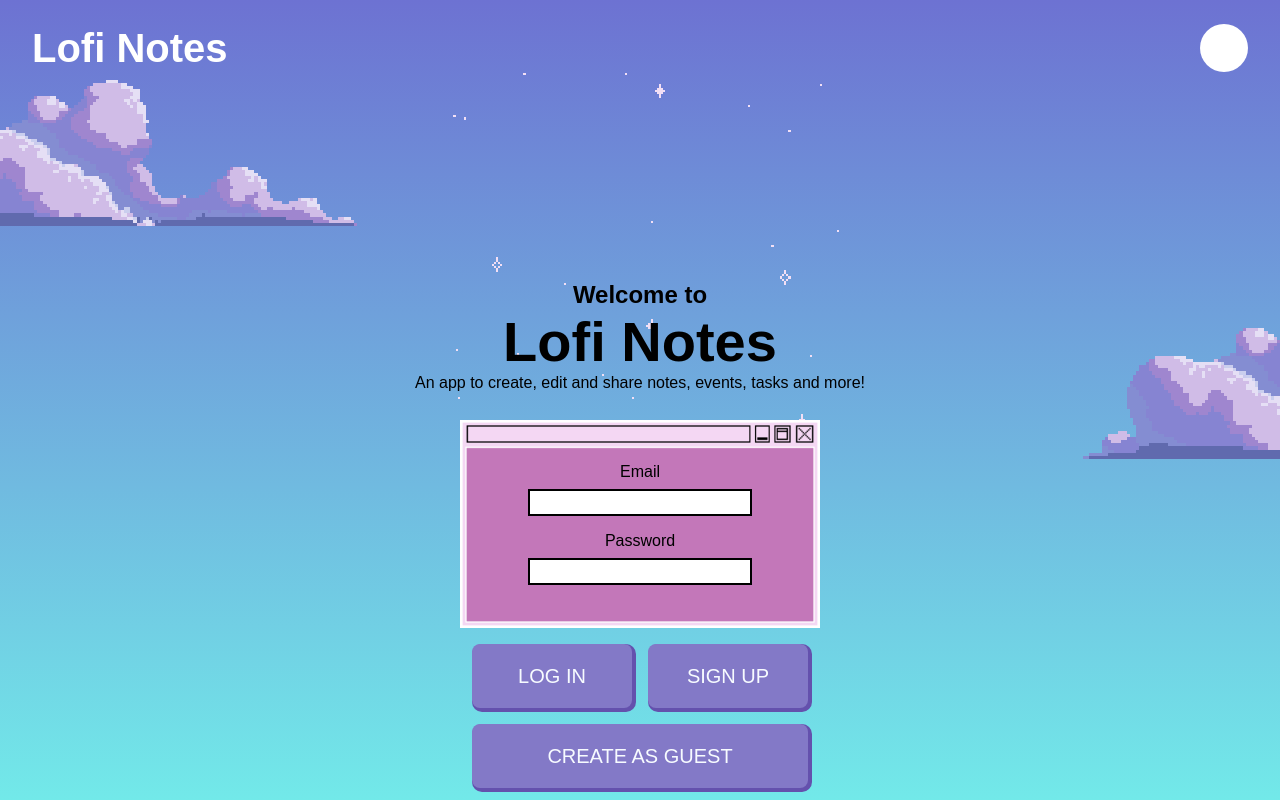
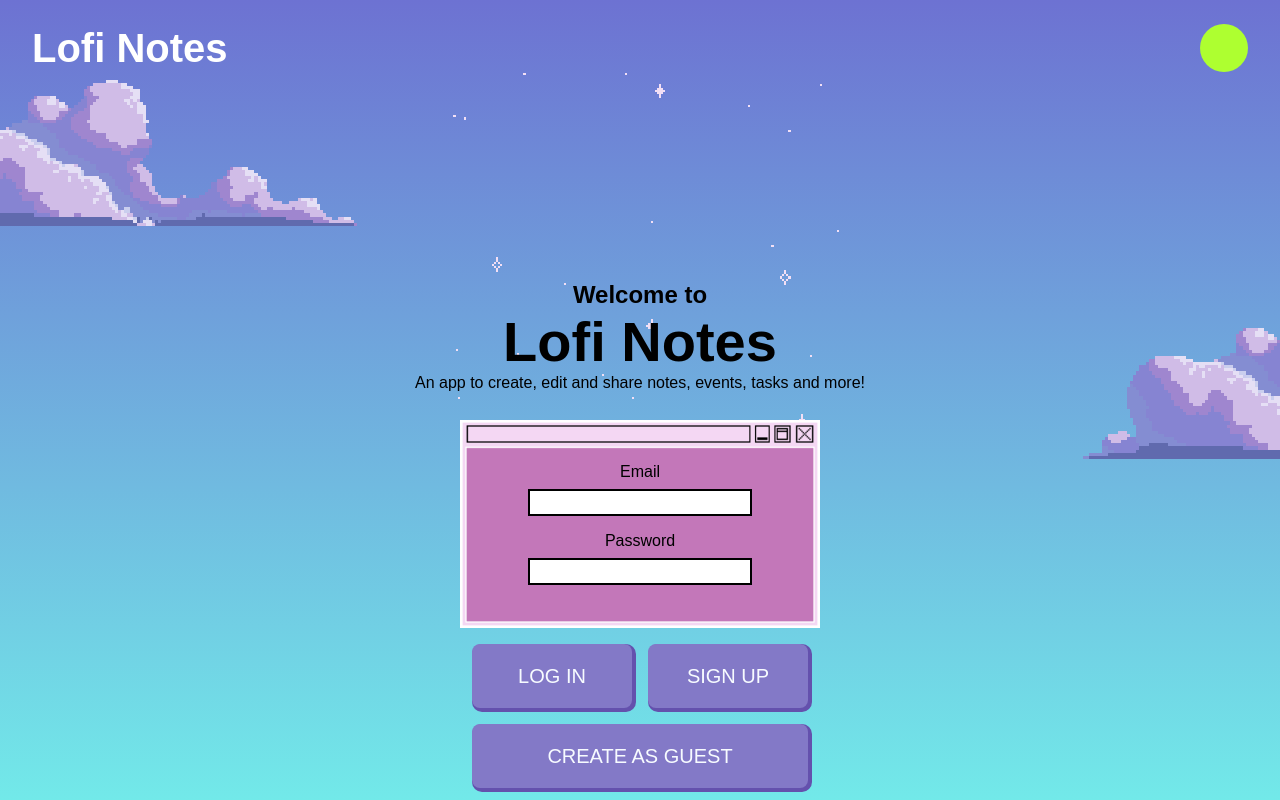
Before and after one commit to eea88/lofi-notes-app, a React (Vite) app: page /users/1/events/create in a window 1280 px wide. Built offline with nearby package versions, Linux system fonts and the light colour scheme; no server answers; a web font is replaced by a local one.

Commit message:
reroute icon to about and add animation with placeholders

```diff
--- a/src/components/Navbar.css
+++ b/src/components/Navbar.css
@@ -20,7 +20,7 @@ nav a {
     padding: 0 4rem;
 }
 
-.user-icon {
+.dev-icon {
     background-color: white;
     width: 6rem;
     height: 6rem;
@@ -28,4 +28,36 @@ nav a {
     display: flex;
     justify-content: center;
     align-items: center;
+    animation: dev-rotation 8000ms infinite
 }
+
+@keyframes dev-rotation {
+
+    0% {
+        background-color: white;
+    }
+
+    14% {
+        background-color: pink;
+    }
+
+    28% {
+        background-color: white;
+    }
+
+    42% {
+        background-color: aqua;
+    }
+
+    56% {
+        background-color: white;
+    }
+
+    70% {
+        background-color: greenyellow;
+    }
+
+    100% {
+        background-color: white;
+    }
+}
--- a/src/components/Navbar.jsx
+++ b/src/components/Navbar.jsx
@@ -7,8 +7,8 @@ function Navbar() {
             <Link to="/">
                 <h1>Lofi Notes</h1>
             </Link>
-            <Link to="/users/:userId">
-                <div className="user-icon">
+            <Link to="/about">
+                <div className="dev-icon">
                     <img src="" alt="" />
                 </div>
             </Link>
```
